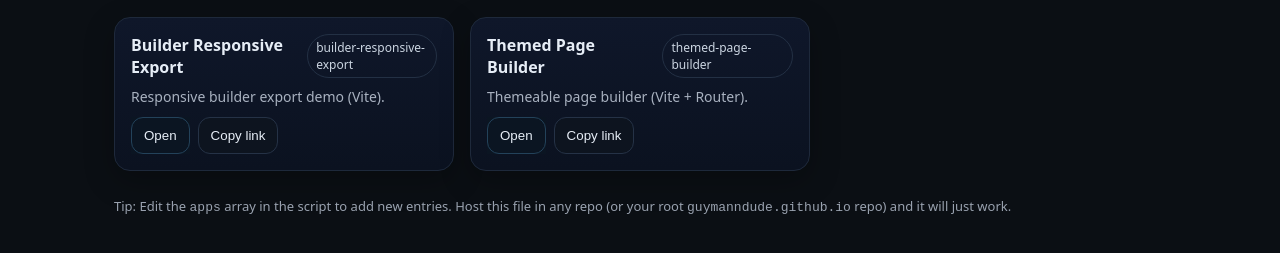
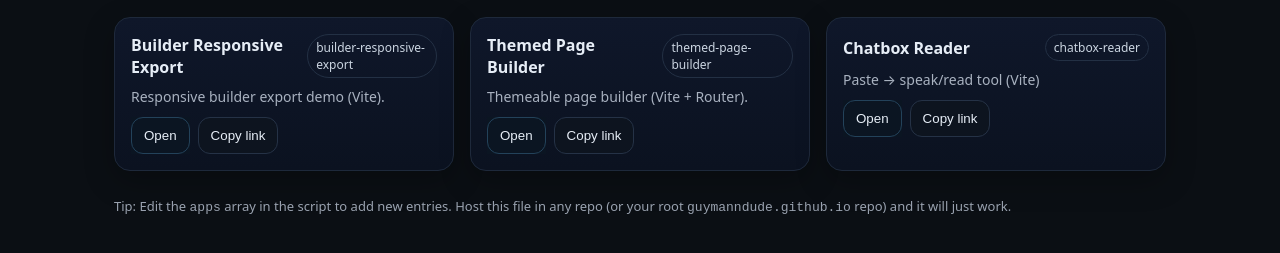
Before and after one commit to GuyMannDude/guymanndude.github.io, a plain HTML site: page index.html in a window 1280 px wide. Shown: the part 89-342 px from the top of the page. Drawn offline with Linux system fonts and the light colour scheme.

Commit message:
Update index.html
added Chatbox Reader

```diff
--- a/index.html
+++ b/index.html
@@ -71,9 +71,15 @@
         repo: "themed-page-builder",
         url: "https://guymanndude.github.io/themed-page-builder/",
         desc: "Themeable page builder (Vite + Router)."
+      },
+      {
+        name: "Chatbox Reader",
+        repo: "chatbox-reader",
+        url: "https://guymanndude.github.io/chatbox-reader/",
+        desc: "Paste → speak/read tool (Vite)"
       }
-      // { name: "Cool Wave Demo", repo: "cool-wave-demo", url: "https://guymanndude.github.io/cool-wave-demo/", desc: "Short note about what it does." }
-    ];
+// { name: "Cool Wave Demo", repo: "cool-wave-demo", url: "https://guymanndude.github.io/cool-wave-demo/", desc: "Short note about what it does." }
+   ];
 
     const list = document.getElementById('list');
     const empty = document.getElementById('empty');
```
